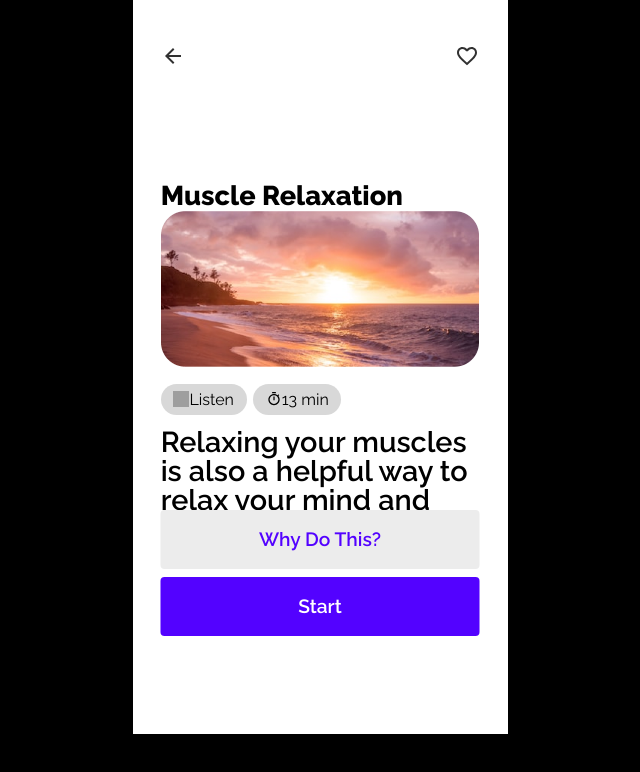
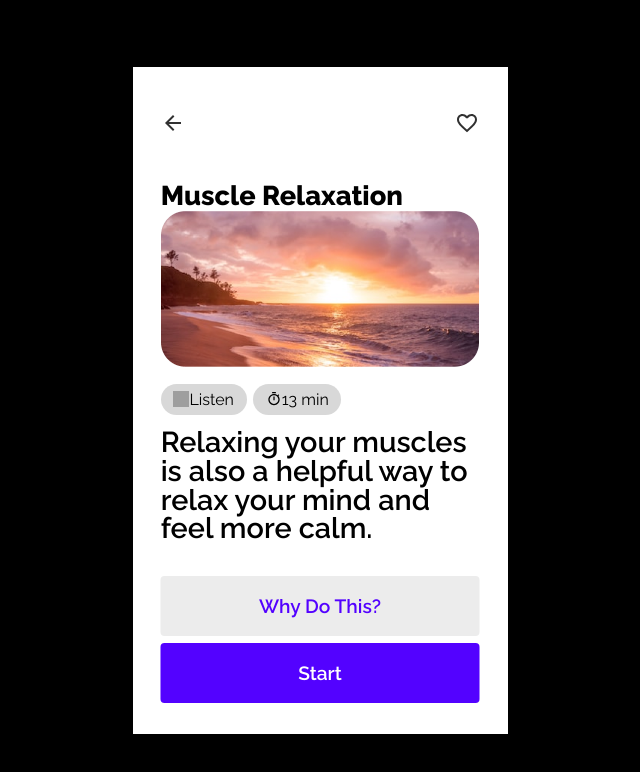
Before and after one commit to andipy/audio, a React (Create React App) app: page /intro-1 in a window 1280 px wide. Shown: the top 772 px of the page, without its empty margins (320-960 px from the left). Built offline with nearby package versions, Linux system fonts and the light colour scheme; grey boxes are pictures that could not be loaded.

Commit message:
fixed css buttons position

```diff
--- a/src/index.css
+++ b/src/index.css
@@ -62,7 +62,8 @@ button:hover {
     z-index: 10;
   }
   .fixed-bottom-double {
-    position: fixed;
+    position: absolute;
+    bottom: 0;
     width: 100%;
     left: calc((var(--frame-width) - var(--container))/2);
     bottom: var(--bottom-position-btn);
@@ -104,7 +105,7 @@ button:hover {
     align-items: center;
   }
   .fixed-bottom-double {
-    position: fixed;
+    position: absolute;
     width: var(--frame-width);
     left: 50%;
     transform: translateX(-50%);
@@ -180,7 +181,6 @@ button:hover {
 .nav-main {
   transition: all 400ms;
   position: fixed;
-  top: 0;
   width: inherit;
   z-index: 999;
   background-color: #FFFFFF;
```
